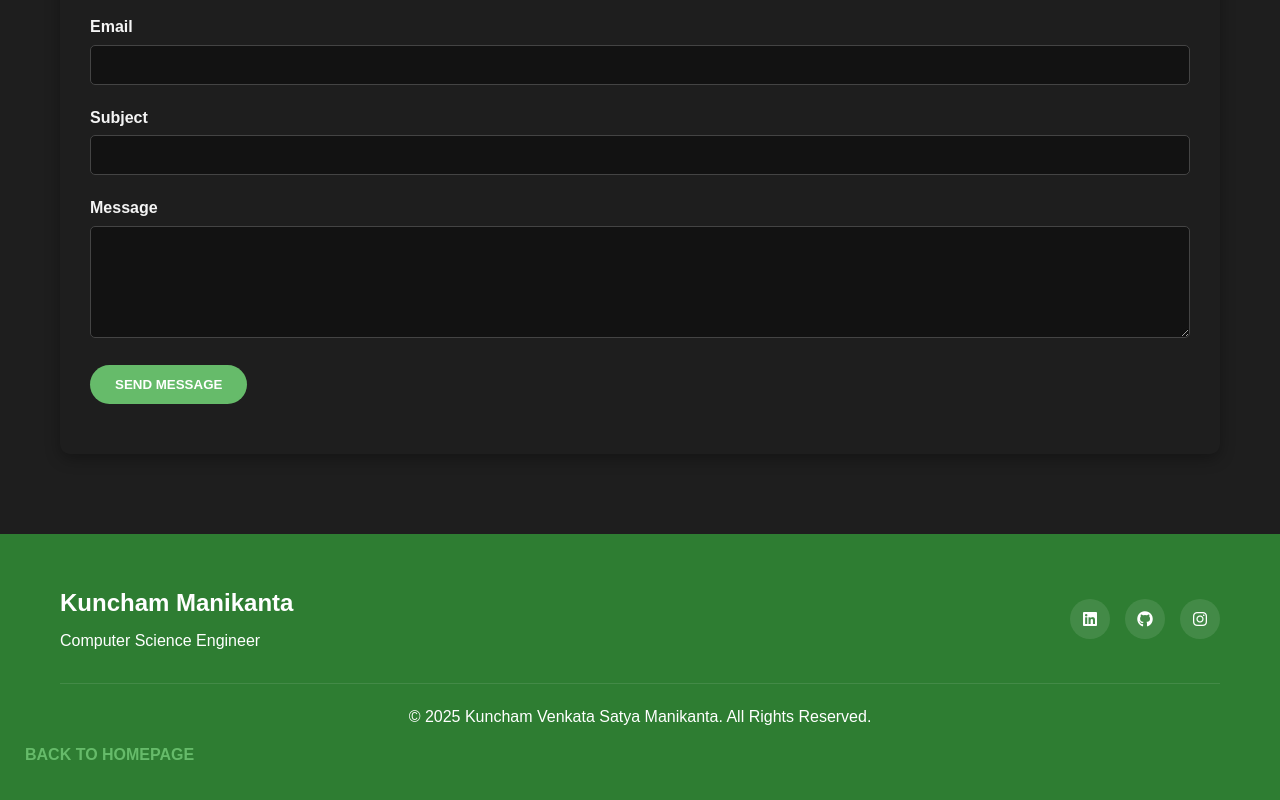
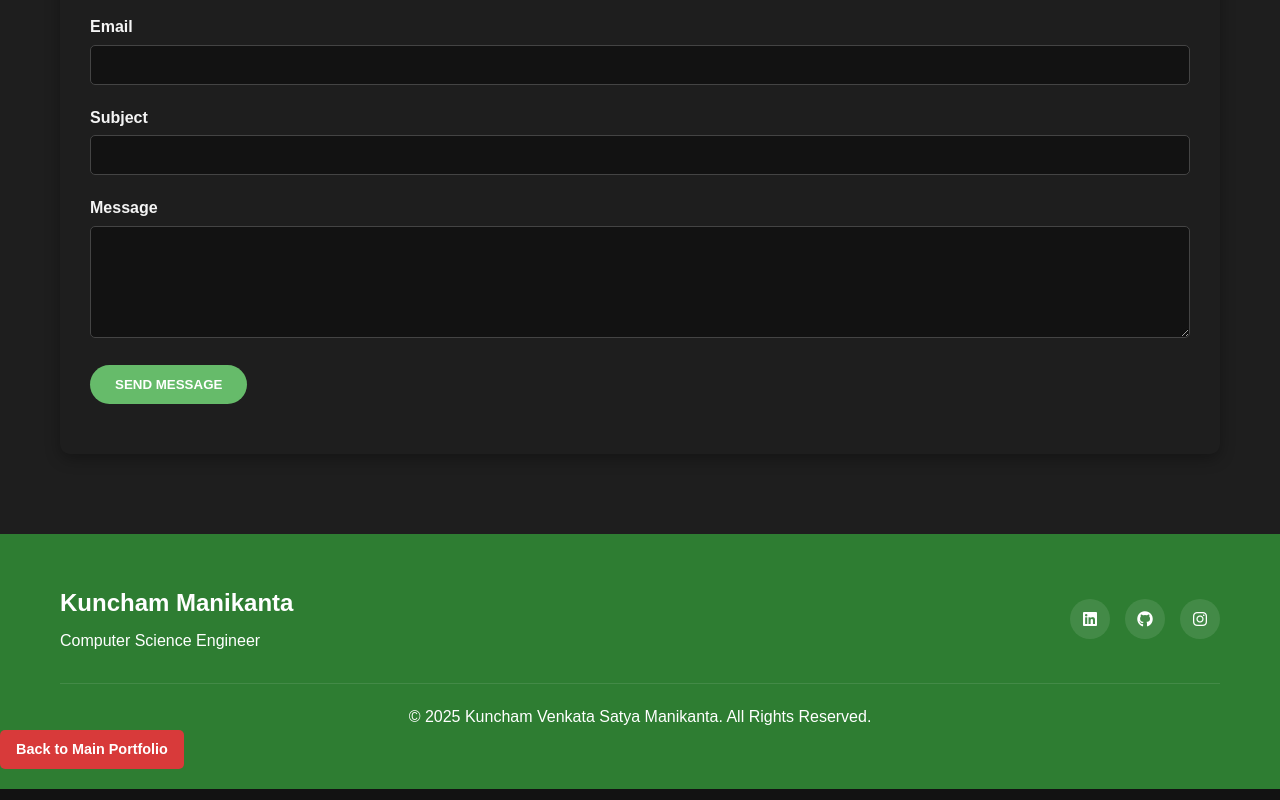
Before and after one commit to monkey9-Cyber-cat-Spidy/Portfolio-monkey, a plain HTML site: page index.html in a window 1280 px wide. Shown: the part 4818-5618 px from the top of the page. Drawn offline with Linux system fonts and the light colour scheme.

Commit message:
Update index.html

```diff
--- a/index.html
+++ b/index.html
@@ -344,7 +344,7 @@
             </div>
         </div>
         <div>
-    <a href="https://demo-portfolio-by-mani.vercel.app/" class="btn">Back to Homepage</a>
+    <a href="https://demo-portfolio-by-mani.vercel.app/" class="btnmonk">Back to Main Portfolio</a>
         </div>
     </footer>
 
```
